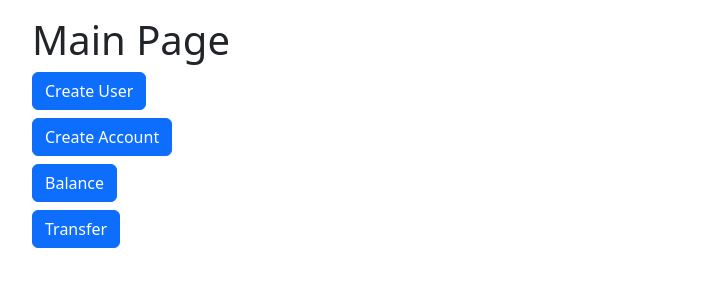
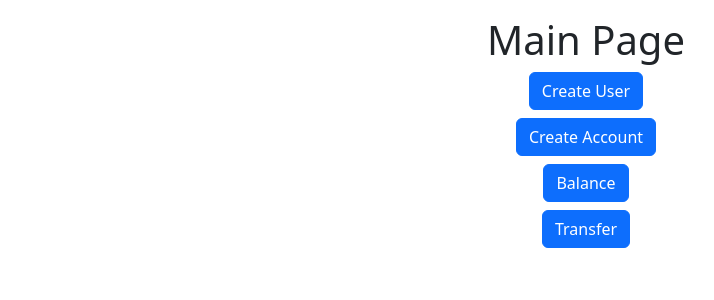
Before and after one commit to claugersodre/BankTransfers, a Next.js app in the folder Frontend/: page / in a window 1280 px wide. Shown: the top 300 px of the page, without its empty margins (54-768 px from the left). Built offline with nearby package versions, Linux system fonts and the light colour scheme.

Commit message:
Main page centralized

```diff
--- a/Frontend/src/pages/index.js
+++ b/Frontend/src/pages/index.js
@@ -5,7 +5,7 @@ const Home = () => {
 
 
   return (
-    <div >
+    <div style={{ textAlign: "center" }} >
       <h1>Main Page</h1>
       <div className='mb-2'>
         <Link href="/createUser" passHref>
```
